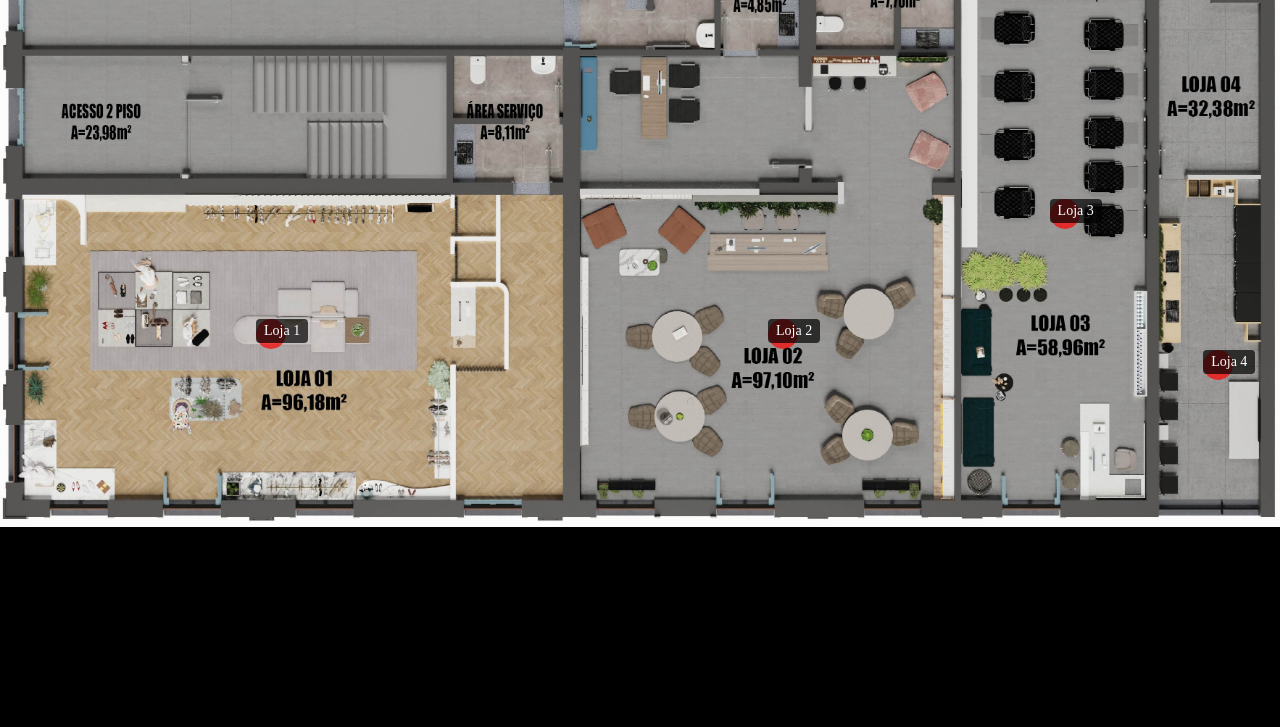
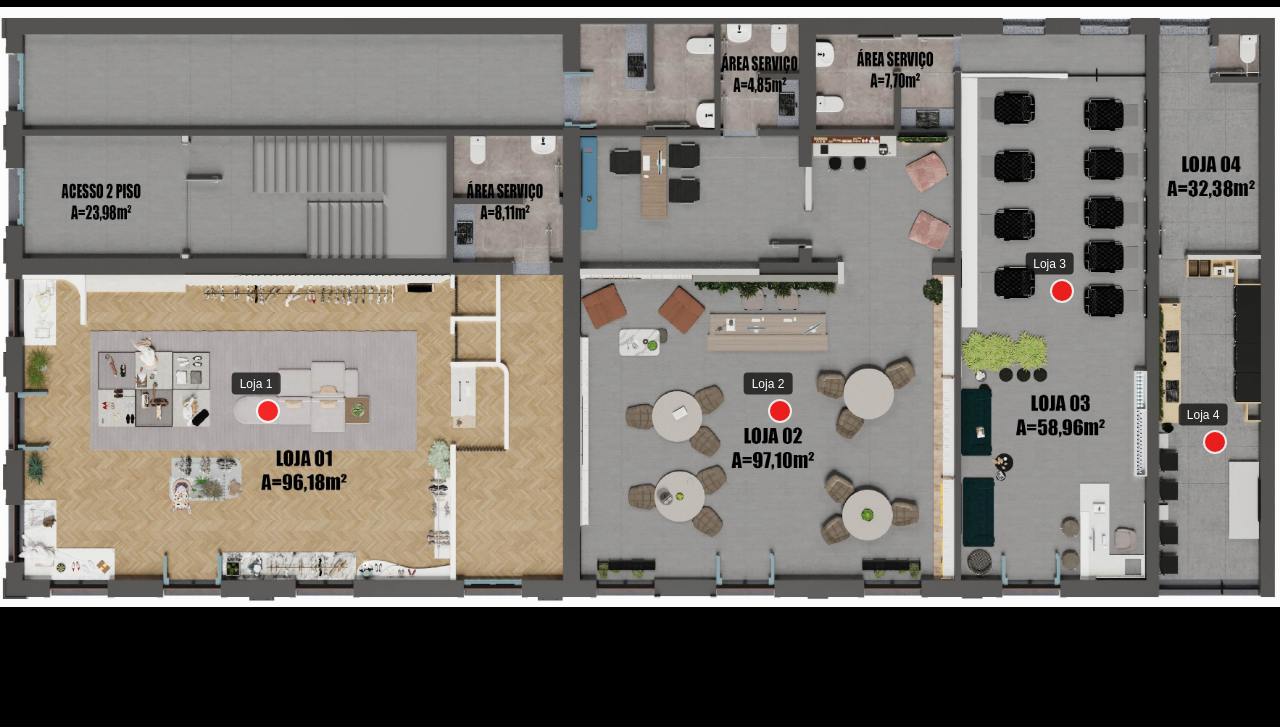
Before and after one commit to leogotuzzo/predioplanta360, a plain HTML site: page index.html in a window 1280 px wide. Shown: the part 73-800 px from the top of the page. Drawn offline with Linux system fonts and the light colour scheme.

Commit message:
Add files via upload

```diff
--- a/index.html
+++ b/index.html
@@ -5,44 +5,63 @@
   <meta name="viewport" content="width=device-width, initial-scale=1.0">
   <title>Planta 360</title>
   <style>
-        .hotspot {
-            position: absolute;
-            width: 30px;
-            height: 30px;
-            background-color: red;
-            border-radius: 50%;
-            cursor: pointer;
-            opacity: 0.7;
-        }
-        .tooltip {
-            position: absolute;
+    body {
+      margin: 0;
+      padding: 0;
+      background-color: #000;
+      text-align: center;
       color: white;
-            background-color: rgba(0,0,0,0.7);
-            padding: 4px 8px;
-            border-radius: 4px;
-            font-size: 14px;
+      font-family: sans-serif;
     }
     .container {
       position: relative;
       display: inline-block;
     }
+    .hotspot {
+      position: absolute;
+      width: 20px;
+      height: 20px;
+      background-color: red;
+      border-radius: 50%;
+      cursor: pointer;
+      opacity: 0.8;
+      border: 2px solid white;
+    }
+    .tooltip {
+      position: absolute;
+      background-color: rgba(0,0,0,0.7);
+      color: #fff;
+      padding: 4px 8px;
+      border-radius: 4px;
+      font-size: 12px;
+      transform: translate(-50%, -120%);
+      white-space: nowrap;
+    }
   </style>
 </head>
-<body style="margin:0; padding:0; text-align:center; background-color:#000;">
+<body>
+  <h1>Planta 360</h1>
   <div class="container">
     <img src="planta.jpg" alt="Planta 360" style="max-width:100%; height:auto;">
 
-        <!-- Hotspots -->
-        <a href="https://kuula.co/share/collection/7DYZC?fs=1&vr=0&thumbs=1&info=0&logo=0" target="_blank" class="hotspot" style="left: 20%; top: 65%;"></a>
+    <!-- Hotspot Loja 1 -->
+    <a href="https://kuula.co/share/collection/7DYZC?fs=1&vr=0&thumbs=1&info=0&logo=0" target="_blank"
+       class="hotspot" style="left: 20%; top: 65%;"></a>
     <div class="tooltip" style="left: 20%; top: 65%;">Loja 1</div>
 
-        <a href="https://kuula.co/share/collection/7DYZ2?fs=1&vr=0&thumbs=1&info=0&logo=0" target="_blank" class="hotspot" style="left: 60%; top: 65%;"></a>
+    <!-- Hotspot Loja 2 -->
+    <a href="https://kuula.co/share/collection/7DYZ2?fs=1&vr=0&thumbs=1&info=0&logo=0" target="_blank"
+       class="hotspot" style="left: 60%; top: 65%;"></a>
     <div class="tooltip" style="left: 60%; top: 65%;">Loja 2</div>
 
-        <a href="https://kuula.co/share/collection/7DYZ3?fs=1&vr=0&thumbs=1&info=0&logo=0" target="_blank" class="hotspot" style="left: 82%; top: 45%;"></a>
+    <!-- Hotspot Loja 3 -->
+    <a href="https://kuula.co/share/collection/7DYZ3?fs=1&vr=0&thumbs=1&info=0&logo=0" target="_blank"
+       class="hotspot" style="left: 82%; top: 45%;"></a>
     <div class="tooltip" style="left: 82%; top: 45%;">Loja 3</div>
 
-        <a href="https://kuula.co/share/collection/7DYZC?fs=1&vr=0&thumbs=1&info=0&logo=0" target="_blank" class="hotspot" style="left: 94%; top: 70%;"></a>
+    <!-- Hotspot Loja 4 -->
+    <a href="https://kuula.co/share/collection/7DYZC?fs=1&vr=0&thumbs=1&info=0&logo=0" target="_blank"
+       class="hotspot" style="left: 94%; top: 70%;"></a>
     <div class="tooltip" style="left: 94%; top: 70%;">Loja 4</div>
   </div>
 </body>
```
Lines whose indentation alone changed are shown as unchanged.
